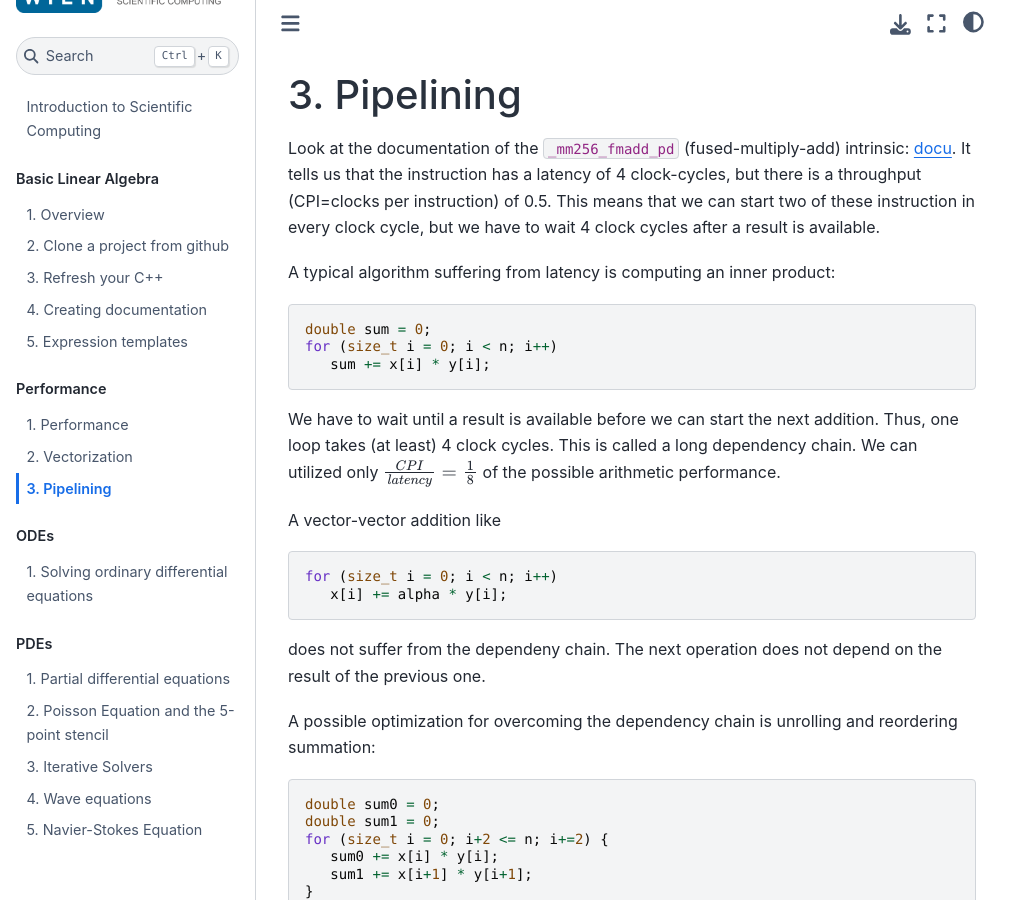
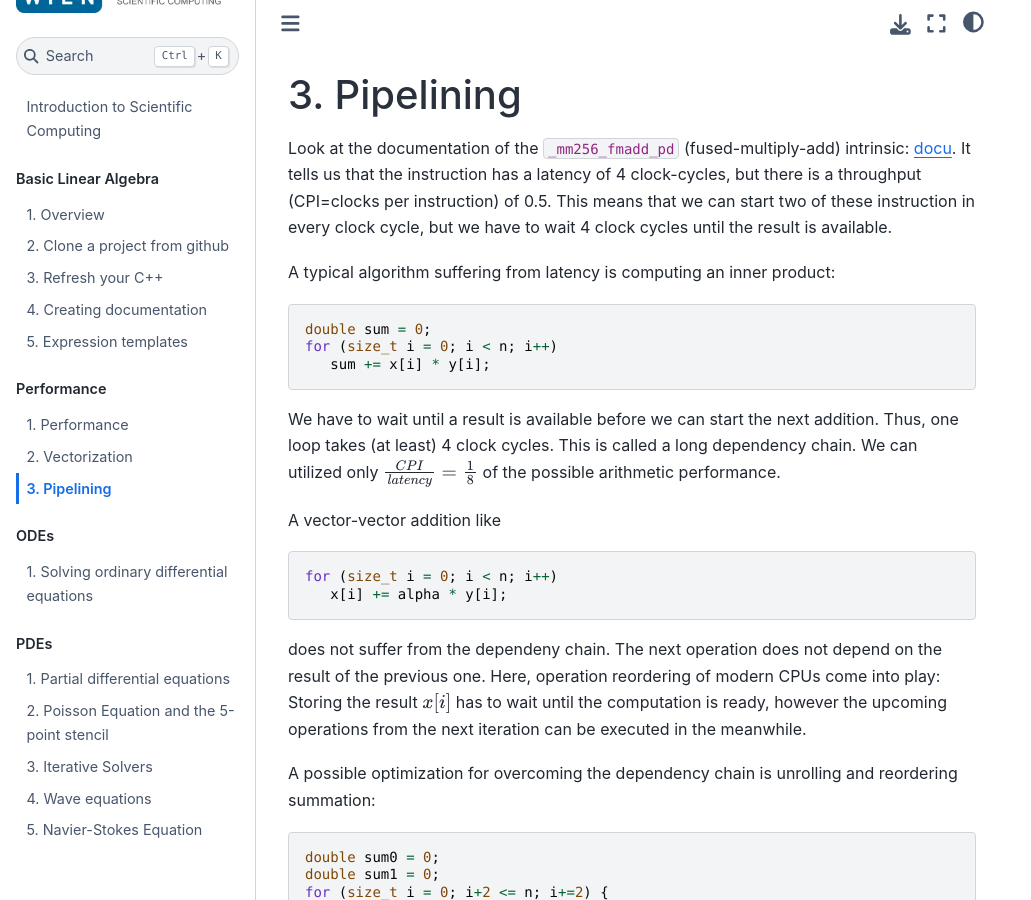
Before and after one commit to JSchoeberl/IntroSC, a Jupyter Book: the page built from performance/pipelining.md, in a window 1280 px wide and 900 px high. Shown: the whole window, without its empty margins (0-1031 px from the left). Built offline with Jupyter Book 1.0.4 settings and Sphinx 7.4.7 and the Sphinx Book theme 1.1.4, drawn with Linux system fonts in a browser that asks for light colours; pages that are not in the unit, such as notebooks, are missing from menus.

Commit message:
fix typos

````diff
--- a/performance/pipelining.md
+++ b/performance/pipelining.md
@@ -3,8 +3,8 @@
 Look at the documentation of the `_mm256_fmadd_pd` (fused-multiply-add) intrinsic:
 [docu](https://www.intel.com/content/www/us/en/docs/intrinsics-guide/index.html#text=256_fmadd_pd&avxnewtechs=FMA&ig_expand=3101,3101).
 It tells us that the instruction has a latency of 4 clock-cycles, but there is a throughput (CPI=clocks per instruction)
-of 0.5. This means that we can start two of these instruction in every clock cycle, but we have to wait 4 clock cycles after
-a result is available.
+of 0.5. This means that we can start two of these instruction in every clock cycle, but we have to wait 4 clock cycles until
+the result is available.
 
 A typical algorithm suffering from latency is computing an inner product:
 
@@ -22,7 +22,7 @@
 for (size_t i = 0; i < n; i++)
    x[i] += alpha * y[i];
 ```
-does not suffer from the dependeny chain. The next operation does not depend on the result of the previous one.
+does not suffer from the dependeny chain. The next operation does not depend on the result of the previous one. Here, operation reordering of modern CPUs come into play: Storing the result $x[i]$ has to wait until the computation is ready, however the upcoming operations from the next iteration can be executed in the meanwhile.
 
 
 A possible optimization for overcoming the dependency chain is unrolling and reordering summation:
````
Also changed, not shown: 1 other file.
